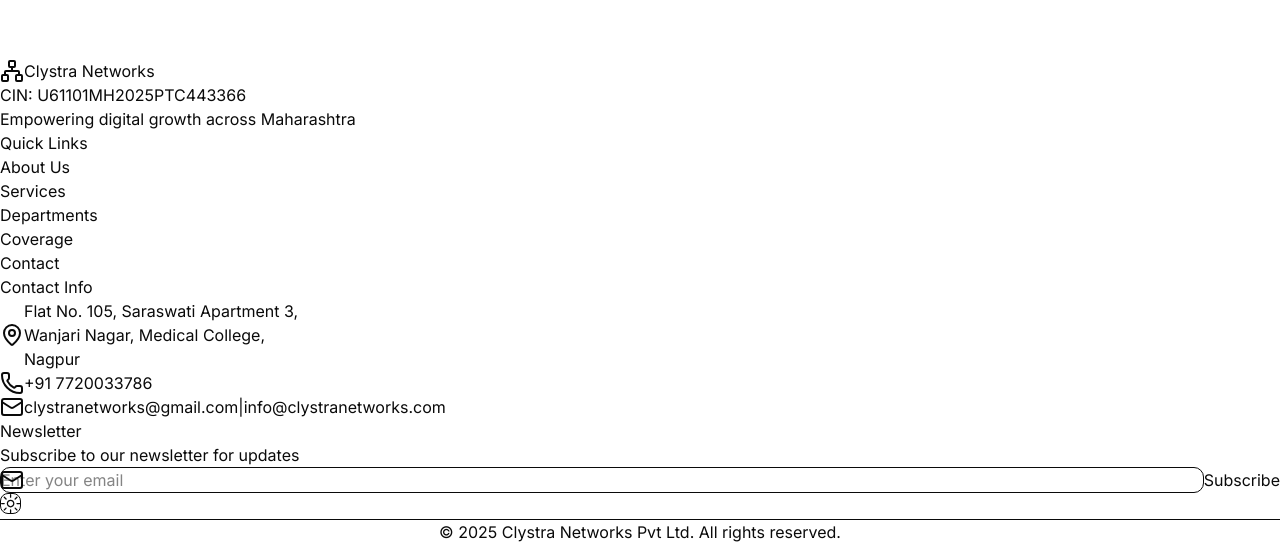
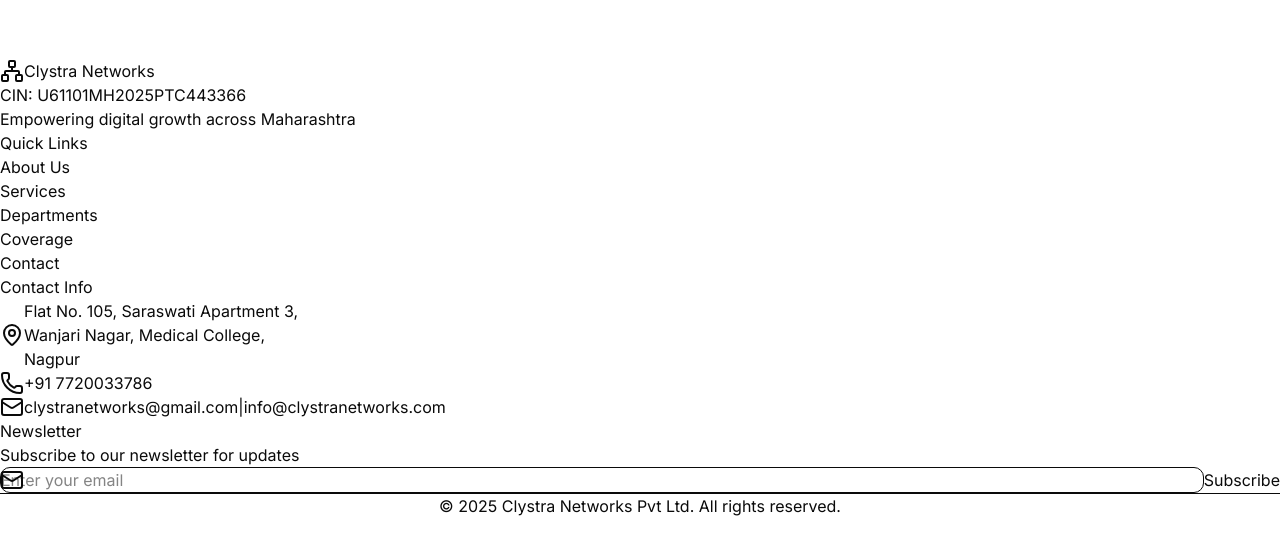
Before and after one commit to ArhanAnsari/Clystra, a Next.js app: page / in a window 1280 px wide. Shown: the part 741-1285 px from the top of the page. After the commit the page ends 1259 px from the top, so only its background shows below. Built offline with nearby package versions, Linux system fonts and the light colour scheme; no server answers.

Commit message:
Updated NavBar & Footer

```diff
--- a/components/Footer.tsx
+++ b/components/Footer.tsx
@@ -2,7 +2,6 @@
 
 import { Network, Mail, Phone, MapPin } from 'lucide-react';
 import { motion } from 'framer-motion';
-import ModeToggle from './ModeToggle';
 import NewsletterForm from './NewsLetterForm';
 
 const footerVariants = {
@@ -84,7 +83,6 @@
             <p className="text-blue-100">Subscribe to our newsletter for updates</p>
             <NewsletterForm />
           </div>
-            <ModeToggle />
           </motion.div>
         </div>
 
--- a/components/Navbar.tsx
+++ b/components/Navbar.tsx
@@ -55,9 +55,7 @@
           {/* Logo */}
           <Link href="/" className="flex items-center space-x-2">
             <Network className="h-8 w-8 text-primary" />
-            <span className="text-xl font-bold text-primary hidden sm:inline">
               Clystra Networks
-            </span>
           </Link>
 
           {/* Desktop Navigation */}
```
